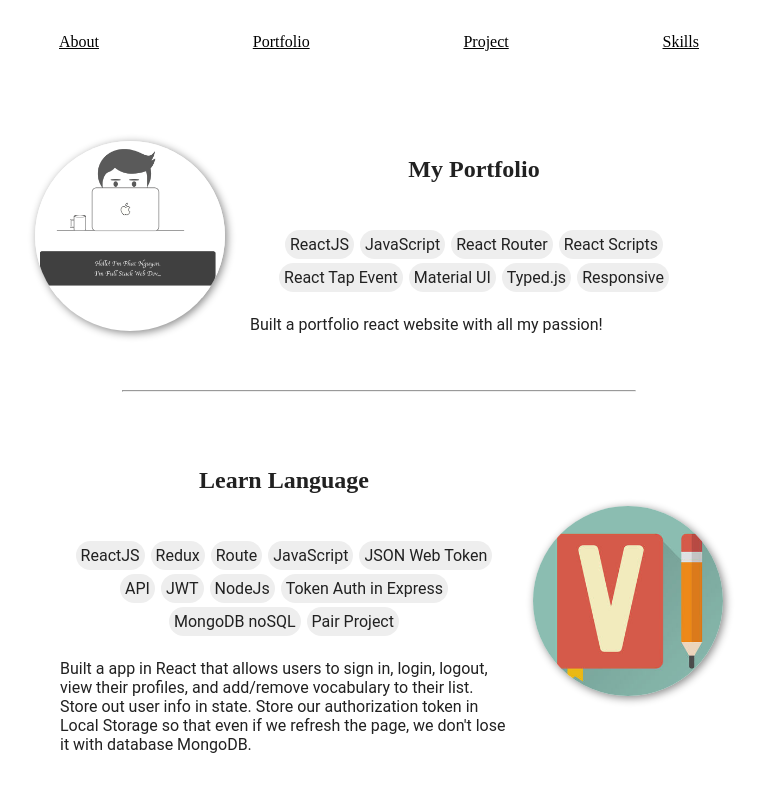
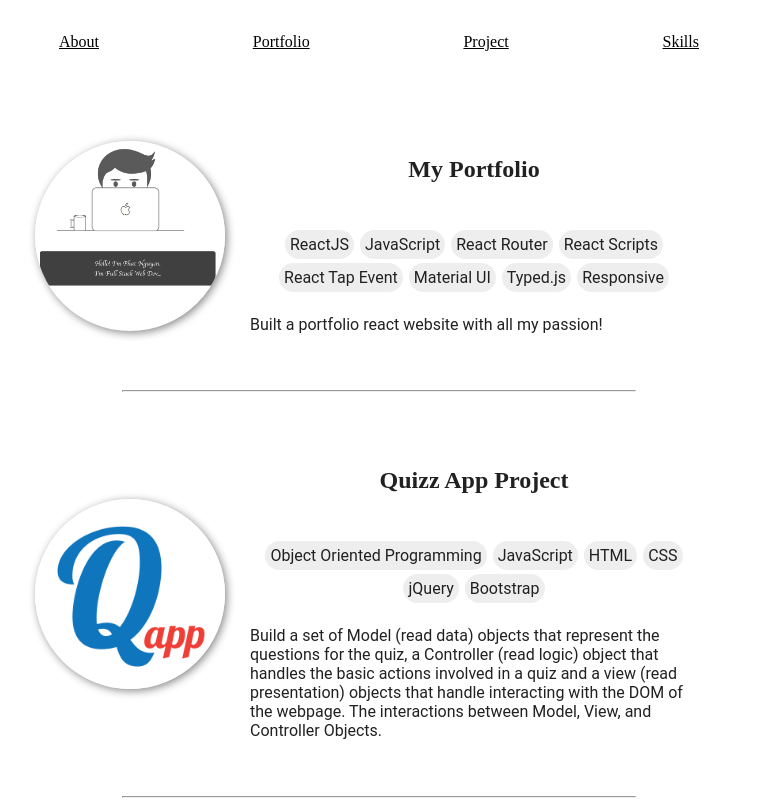
Before and after one commit to phat14191/portfolio-website, a React (Create React App) app: page /project in a window 1280 px wide. Shown: the top 800 px of the page, without its empty margins (261-1022 px from the left). Built offline with nearby package versions, Linux system fonts and the light colour scheme.

Commit message:
add new quiz app project, images, and some text

```diff
--- a/public/index.html
+++ b/public/index.html
@@ -19,7 +19,7 @@
       work correctly both with client-side routing and a non-root public URL.
       Learn how to configure a non-root public URL by running `npm run build`.
     -->
-    <title>React App</title>
+    <title>Phat Nguyen's Portfolio</title>
   </head>
   <body>
     <noscript>
--- a/src/main/components/about/about.css
+++ b/src/main/components/about/about.css
@@ -4,7 +4,7 @@
     color: rgb(220, 220, 220);
     margin-bottom: 25px;
     border-radius: 5px;
-    margin: 8px 52px 10px -31px;
+    margin: 50px 52px 10px -31px;
     padding: 18px;
     width: 100%;
 }
--- a/src/main/components/footer/footer.css
+++ b/src/main/components/footer/footer.css
@@ -6,7 +6,7 @@
     position: fixed;
     left: 0;
     bottom: 0;
-    height: 35px;
+    height: 60px;
     width: 100%
 }
 
@@ -40,8 +40,8 @@
 }
 
 .footer img {
-    width: 30px;
-    height: 30px;
+    width: 45px;
+    height: 45px;
 }
 
 @media (max-width: 500px) {
@@ -58,8 +58,8 @@
     }
 
     .footer img {
-        width: 15px;
-        height: 15px;
+        width: 20px;
+        height: 20px;
     }
 
     .footer a {
--- a/src/main/components/project/Project.js
+++ b/src/main/components/project/Project.js
@@ -6,6 +6,7 @@ import Portfolio from './imgProjects/Portfolio.png';
 import NodeJS from './imgProjects/NodeJS.png';
 import Vocabulary from './imgProjects/vocabulary.jpg';
 import APIproject from './imgProjects/Api.png';
+import QApp from './imgProjects/QApp.jpg';
 
 const projects = [
   {
@@ -13,7 +14,15 @@ const projects = [
     tags: ["ReactJS", "JavaScript", "React Router", "React Scripts", "React Tap Event", "Material UI", "Typed.js", "Responsive"],
     description: "Built a portfolio react website with all my passion!",
     imageUrl: Portfolio,
-    itemUrl: "https://github.com/vschool-september-2017/learn-language",
+    itemUrl: "https://github.com/phat14191/portfolio-website",
+    isLayoutReversed: false
+  },
+  {
+    itemName: "Quizz App Project",
+    tags: ["Object Oriented Programming", "JavaScript", "HTML", "CSS", "jQuery", "Bootstrap", ],
+    description: "Build a set of Model (read data) objects that represent the questions for the quiz, a Controller (read logic) object that handles the basic actions involved in a quiz and a view (read presentation) objects that handle interacting with the DOM of the webpage. The interactions between Model, View, and Controller Objects.",
+    imageUrl: QApp,
+    itemUrl: "https://github.com/phat14191/QuizzApp",
     isLayoutReversed: false
   },
   {
```
Also changed, not shown: firebase.json, src/main/components/project/imgProjects/QApp.jpg (added).
